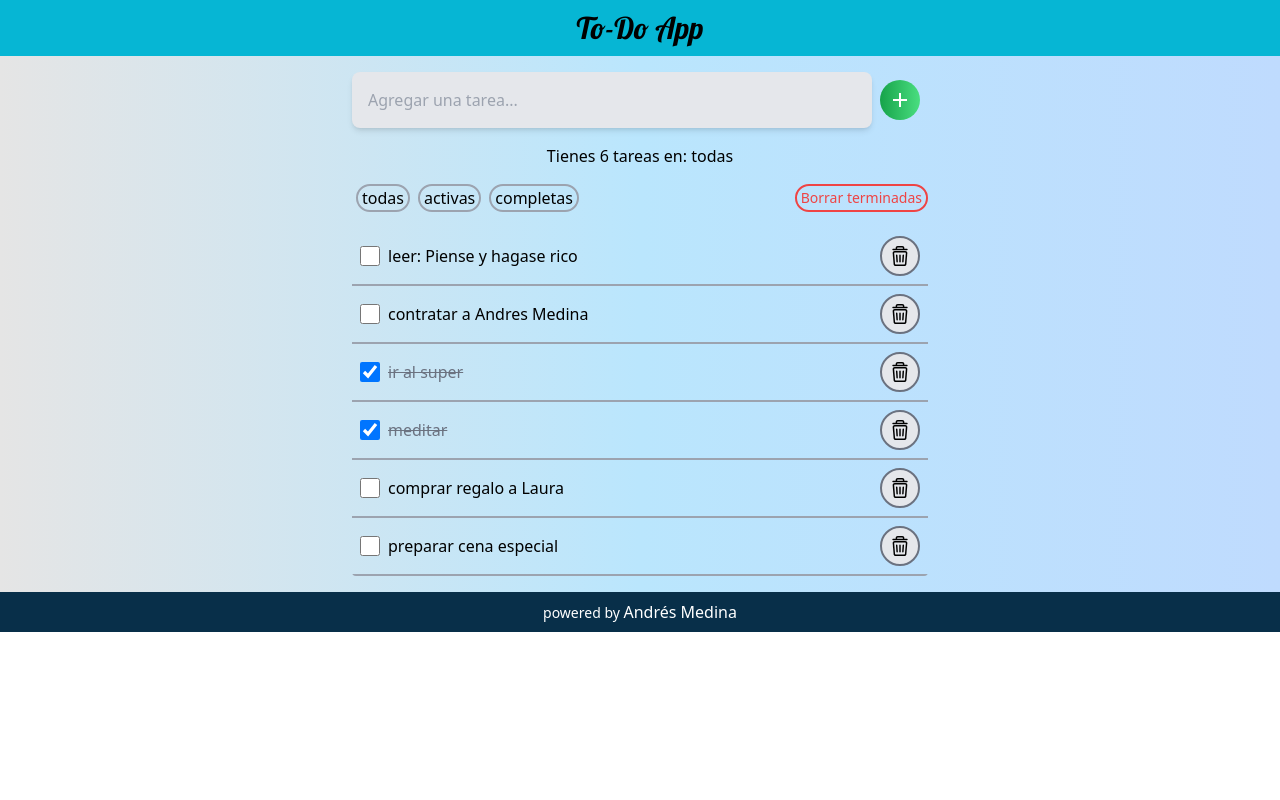
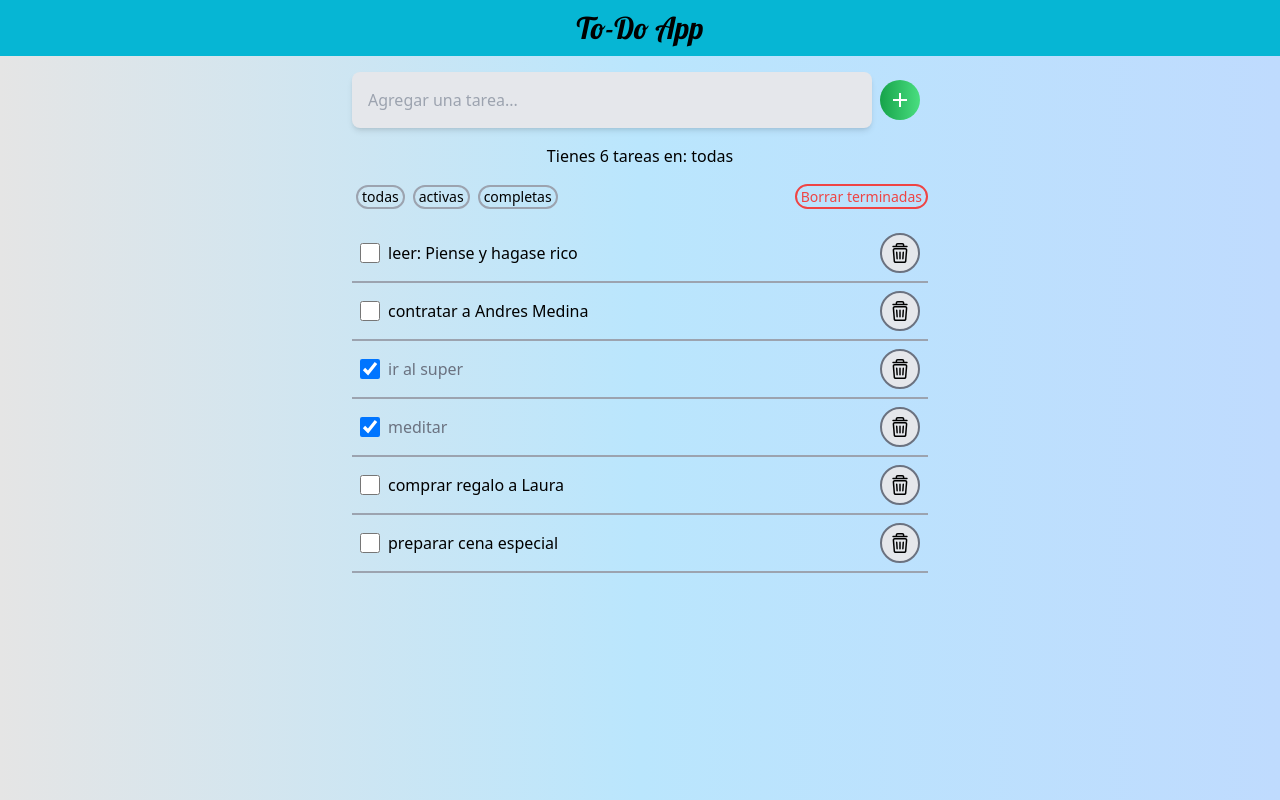
Before and after one commit to anmedina-arg/to-do-app-next, a Next.js app: page / in a window 1280 px wide. Shown: the top 800 px of the page. Built offline with nearby package versions, Linux system fonts and the light colour scheme.

Commit message:
fixed some css

```diff
--- a/src/app/components/filters/filters.components.tsx
+++ b/src/app/components/filters/filters.components.tsx
@@ -24,7 +24,7 @@ const FilterButtonContainer = ({ children }: any) => {
 
 const FilterButton = ({action, active, filter}:any) => {
   return (
-    <button onClick={action} className={`mx-1 border-solid border-gray-400 border-2 rounded-full px-1 hover:bg-gray-300 cursor-pointer` + (active?.toLowerCase().includes(filter.toLowerCase()) ? 'text-blue-500' : 'text-gray-500')}>
+    <button onClick={action} className={`text-sm mx-1 border-solid border-gray-400 border-2 rounded-full px-1 hover:bg-gray-300 cursor-pointer` + (active?.toLowerCase().includes(filter.toLowerCase()) ? 'text-blue-500' : 'text-gray-500')}>
       {filter}
     </button>
   )
--- a/src/app/components/todoItem/todoItem.tsx
+++ b/src/app/components/todoItem/todoItem.tsx
@@ -13,7 +13,7 @@ export const TodoItem = ({ id, name, completed, removeItem, completeTask }: any)
     <div className='flex justify-between items-center border-b-2 border-gray-400' key={id}>
       <div className="flex justify-start">
         <input className="m-2 h-5 w-5" type='checkbox' checked={completed} onChange={() => handleComplete(id)}/>
-        <span className={completed ? 'line-through my-auto text-gray-500' : 'my-auto'}>{name}</span>
+        <span className={`my-auto text-base`+(completed ? 'line-through text-gray-500' : '')}>{name}</span>
       </div>
       <button onClick={() => handleRemove(id)} className="m-2 bg-gray-200 p-2 rounded-full border-gray-500 border-solid border-2">
         <svg fill="#000000" version="1.1" id="Capa_1" xmlns="http://www.w3.org/2000/svg" width="20px" height="20px" viewBox="0 0 589.004 589.004" >
--- a/src/app/components/todoList/TodoList.tsx
+++ b/src/app/components/todoList/TodoList.tsx
@@ -4,7 +4,7 @@ import { TodoItem } from '../todoItem/todoItem';
 export const TodoList = ({ taskList, removeItem, completeTask, showAll, showActive, showCompleted, handleClearComplete, activeFilter }: any) => {
 
   return (
-    <div className="mt-4 w-full min-h-max rounded flex flex-col overflow-y-hidden lg:max-w-xl">
+    <div className="mt-4 w-full min-h-screen rounded flex flex-col lg:max-w-xl">
       <Filter
         activeFilter={activeFilter}
         total = {taskList.length}
--- a/src/app/page.tsx
+++ b/src/app/page.tsx
@@ -84,7 +84,7 @@ export default function Home() {
   },[activeFilter, taskList])
 
   return (
-    <main className='h-full w-full flex flex-col bg-gradient-to-r from-neutral-200 via-sky-200 to-blue-200 overflow-y-hidden'>
+    <main className='h-full w-full flex flex-col bg-gradient-to-r from-neutral-200 via-sky-200 to-blue-200'>
       <Navbar />
       <div className='flex flex-col justify-start p-4 items-center h-full'>
         <TodoInput addNewItem={addNewItem}/>
```
